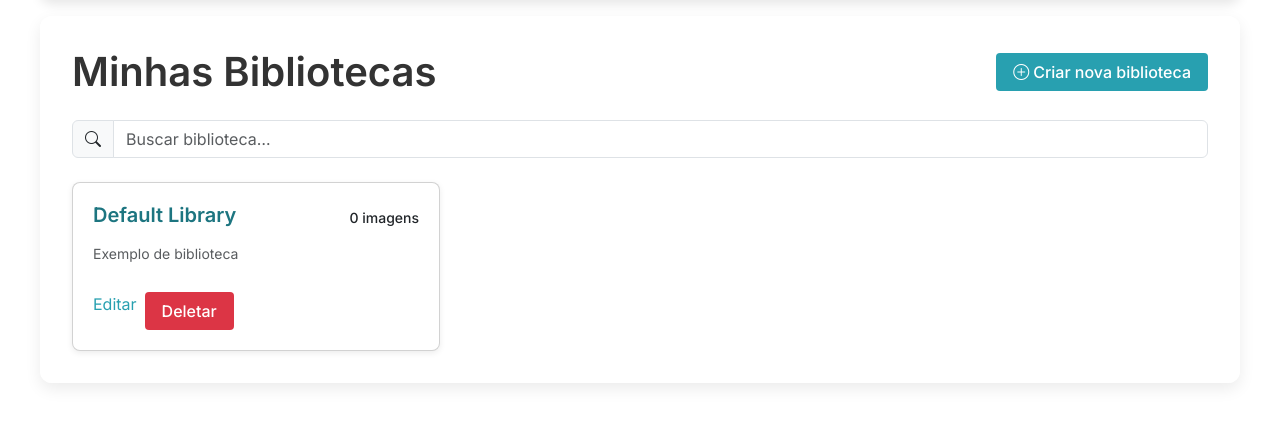
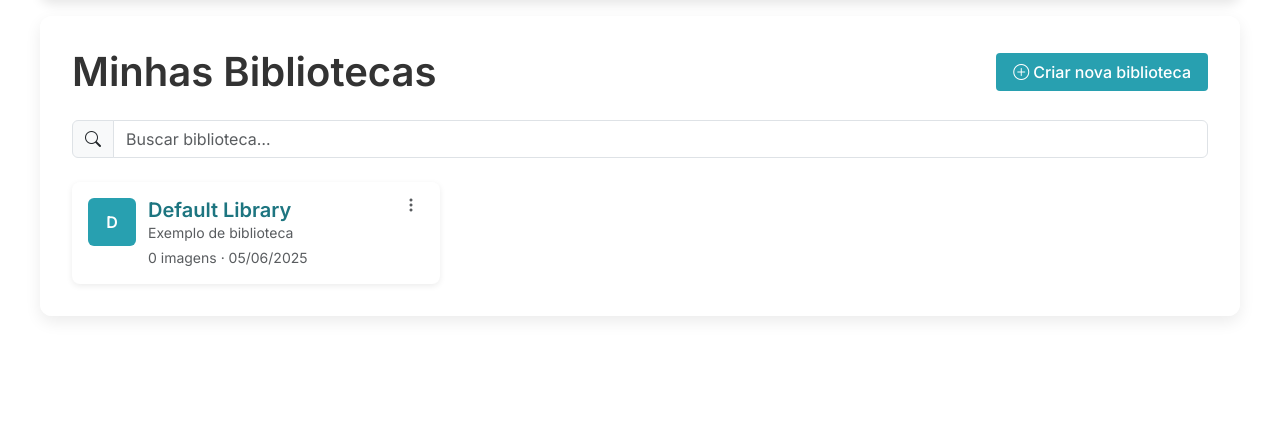
Before and after one commit to BrunoRochaBelo/arkiv, a Flask app: page /libraries in a window 1280 px wide. Shown: the part 64-489 px from the top of the page. Run offline with Flask 3, Linux system fonts and the light colour scheme; a user stored in the database is signed in; data comes from the database, SQL or seed files in the repository; data that the repository does not hold is empty.

Commit message:
Add redesigned card components

```diff
--- /dev/null
+++ b/arkiv_app/static/css/cards.css
@@ -0,0 +1,104 @@
+/* Componentes de cards para bibliotecas, pastas e assets */
+
+.library-card {
+  position: relative;
+  display: flex;
+  gap: 0.75rem;
+  padding: 1rem;
+  background: var(--card-bg);
+  border-radius: 8px;
+  box-shadow: 0 2px 6px rgba(0,0,0,0.08);
+  transition: transform 0.2s, box-shadow 0.2s;
+}
+.library-card:hover {
+  transform: translateY(-2px);
+  box-shadow: 0 4px 12px rgba(0,0,0,0.08);
+}
+.library-thumb {
+  width: 48px;
+  height: 48px;
+  border-radius: 6px;
+  overflow: hidden;
+  display: flex;
+  align-items: center;
+  justify-content: center;
+  background: var(--accent);
+  color: #fff;
+  font-weight: var(--w-semibold);
+  flex-shrink: 0;
+}
+.library-thumb img {
+  width: 100%;
+  height: 100%;
+  object-fit: cover;
+}
+.library-menu {
+  position: absolute;
+  top: 0.25rem;
+  right: 0.25rem;
+}
+.library-metrics {
+  font-size: 0.875rem;
+}
+
+.folder-tile {
+  position: relative;
+  display: flex;
+  align-items: center;
+  gap: 0.5rem;
+  padding: 0.75rem 1rem;
+  background: var(--card-bg);
+  border-radius: 6px;
+  box-shadow: 0 2px 6px rgba(0,0,0,0.05);
+  transition: transform 0.2s, box-shadow 0.2s;
+}
+.folder-tile:hover {
+  transform: translateY(-2px);
+  box-shadow: 0 4px 12px rgba(0,0,0,0.08);
+}
+.folder-badge {
+  background: var(--accent);
+  color: #fff;
+  font-size: 0.75rem;
+}
+
+.asset-gallery {
+  display: grid;
+  gap: 1rem;
+  grid-template-columns: repeat(auto-fill, minmax(200px,1fr));
+}
+.asset-item {
+  position: relative;
+  overflow: hidden;
+  border-radius: 6px;
+}
+.asset-item-selectable input[type="checkbox"] {
+  position: absolute;
+  top: 0.25rem;
+  left: 0.25rem;
+  z-index: 2;
+}
+.asset-item-selectable.selected {
+  outline: 3px solid var(--accent);
+}
+.asset-item img {
+  width: 100%;
+  height: 120px;
+  object-fit: cover;
+  display: block;
+}
+.asset-overlay {
+  position: absolute;
+  inset: 0;
+  background: rgba(0,0,0,0.55);
+  display: flex;
+  align-items: center;
+  justify-content: center;
+  gap: 0.5rem;
+  opacity: 0;
+  transition: opacity 0.2s;
+}
+.asset-item:hover .asset-overlay {
+  opacity: 1;
+}
+.text-accent{color:var(--accent);}
--- /dev/null
+++ b/arkiv_app/static/js/gallery.js
@@ -0,0 +1,19 @@
+// Seleção simples em galerias de assets
+document.addEventListener('click', function(e){
+  const item = e.target.closest('.asset-item-selectable');
+  if(item && e.target.matches('input[type="checkbox"]')){
+    item.classList.toggle('selected', e.target.checked);
+  }
+});
+
+// Placeholder para infinite scroll
+const sentinel = document.querySelector('[data-gallery-sentinel]');
+if(sentinel){
+  const observer = new IntersectionObserver((entries)=>{
+    if(entries[0].isIntersecting){
+      const event = new CustomEvent('gallery:loadMore');
+      document.dispatchEvent(event);
+    }
+  });
+  observer.observe(sentinel);
+}
--- a/arkiv_app/templates/base.html
+++ b/arkiv_app/templates/base.html
@@ -9,6 +9,7 @@
   <link href="https://fonts.googleapis.com/css2?family=Inter:wght@400;500;600&display=swap" rel="stylesheet">
   <link rel="stylesheet" href="https://cdn.jsdelivr.net/npm/bootstrap@5.3.2/dist/css/bootstrap.min.css">
   <link rel="stylesheet" href="{{ url_for('static', filename='css/style.css') }}">
+  <link rel="stylesheet" href="{{ url_for('static', filename='css/cards.css') }}">
   <link rel="stylesheet" href="{{ url_for('static', filename='css/forms.css') }}">
   <link rel="stylesheet" href="{{ url_for('static', filename='css/reset-overrides.css') }}">
   <link rel="stylesheet" href="https://cdn.jsdelivr.net/npm/bootstrap-icons@1.11.3/font/bootstrap-icons.min.css">
@@ -38,6 +39,7 @@
   <script src="{{ url_for('static', filename='js/theme.js') }}"></script>
   <script src="{{ url_for('static', filename='js/main.js') }}"></script>
   <script src="{{ url_for('static', filename='js/user-modal.js') }}"></script>
+  <script src="{{ url_for('static', filename='js/gallery.js') }}"></script>
   {% block scripts %}{% endblock %}
 </body>
 </html>
--- /dev/null
+++ b/arkiv_app/templates/folder/_tile.html
@@ -0,0 +1,5 @@
+<div class="folder-tile">
+  <i class="bi bi-folder text-accent"></i>
+  <a class="flex-grow-1 text-decoration-none" href="{{ url_for('folder.view_folder', folder_id=folder.id) }}">{{ folder.name }}</a>
+  <span class="badge folder-badge">{{ item_count }}</span>
+</div>
--- /dev/null
+++ b/arkiv_app/templates/library/_card.html
@@ -0,0 +1,25 @@
+<article class="library-card">
+  <div class="library-thumb">
+    {% if library.thumbnail_url %}
+    <img src="{{ library.thumbnail_url }}" alt="thumb" loading="lazy">
+    {% else %}
+    <span>{{ library.name[0]|upper }}</span>
+    {% endif %}
+  </div>
+  <div class="flex-grow-1">
+    <h5 class="library-title mb-0"><a href="{{ url_for('library.show_library', lib_id=library.id) }}">{{ library.name }}</a></h5>
+    {% if library.description %}<p class="text-muted small mb-1">{{ library.description|truncate(100) }}</p>{% endif %}
+    <div class="library-metrics text-muted">{{ asset_count }} imagens · {{ library.created_at.strftime('%d/%m/%Y') }}</div>
+  </div>
+  <div class="library-menu dropdown">
+    <button class="btn btn-sm btn-link text-muted" data-bs-toggle="dropdown" aria-label="Ações"><i class="bi bi-three-dots-vertical"></i></button>
+    <ul class="dropdown-menu dropdown-menu-end">
+      <li><a class="dropdown-item" href="{{ url_for('library.edit_library', lib_id=library.id) }}">Editar</a></li>
+      <li>
+        <form action="{{ url_for('library.delete_library', lib_id=library.id) }}" method="post" onsubmit="return confirm('Remover biblioteca?');">
+          <button type="submit" class="dropdown-item text-danger">Deletar</button>
+        </form>
+      </li>
+    </ul>
+  </div>
+</article>
--- a/arkiv_app/templates/library/list.html
+++ b/arkiv_app/templates/library/list.html
@@ -15,19 +15,9 @@
   {% for item in libraries %}
   {% set lib = item.instance %}
   <div class="col">
-    <article class="card library-card h-100">
-      <div class="library-card__title">
-        <h5 class="mb-1"><a href="{{ url_for('library.show_library', lib_id=lib.id) }}">{{ lib.name }}</a></h5>
-        <small>{{ item.asset_count }} imagens</small>
-      </div>
-      {% if lib.description %}<p class="text-muted small">{{ lib.description|truncate(100) }}</p>{% endif %}
-      <div class="library-actions mt-auto">
-        <a href="{{ url_for('library.edit_library', lib_id=lib.id) }}" class="btn-outline-accent">Editar</a>
-        <form action="{{ url_for('library.delete_library', lib_id=lib.id) }}" method="post" onsubmit="return confirm('Remover biblioteca?');">
-          <button type="submit" class="btn-delete">Deletar</button>
-        </form>
-      </div>
-    </article>
+    {% set library = lib %}
+    {% set asset_count = item.asset_count %}
+    {% include 'library/_card.html' %}
   </div>
   {% endfor %}
 </div>
```
Also changed, not shown: arkiv_app/templates/asset/gallery.html (added, +18 -0 lines), arkiv_app/templates/asset/list.html (+2 -7 lines), arkiv_app/templates/folder/detail.html (+6 -4 lines), arkiv_app/templates/library/detail.html (+7 -12 lines).
